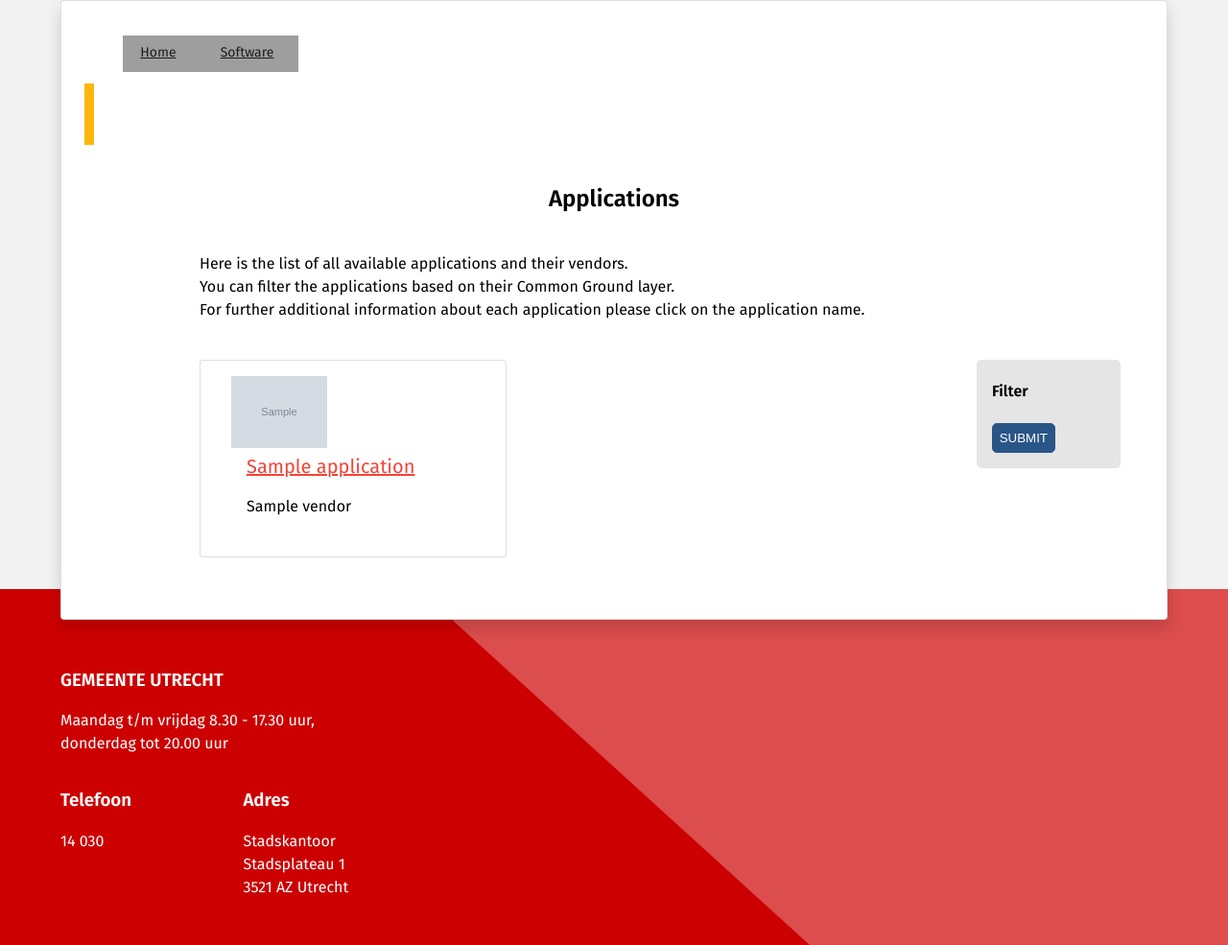
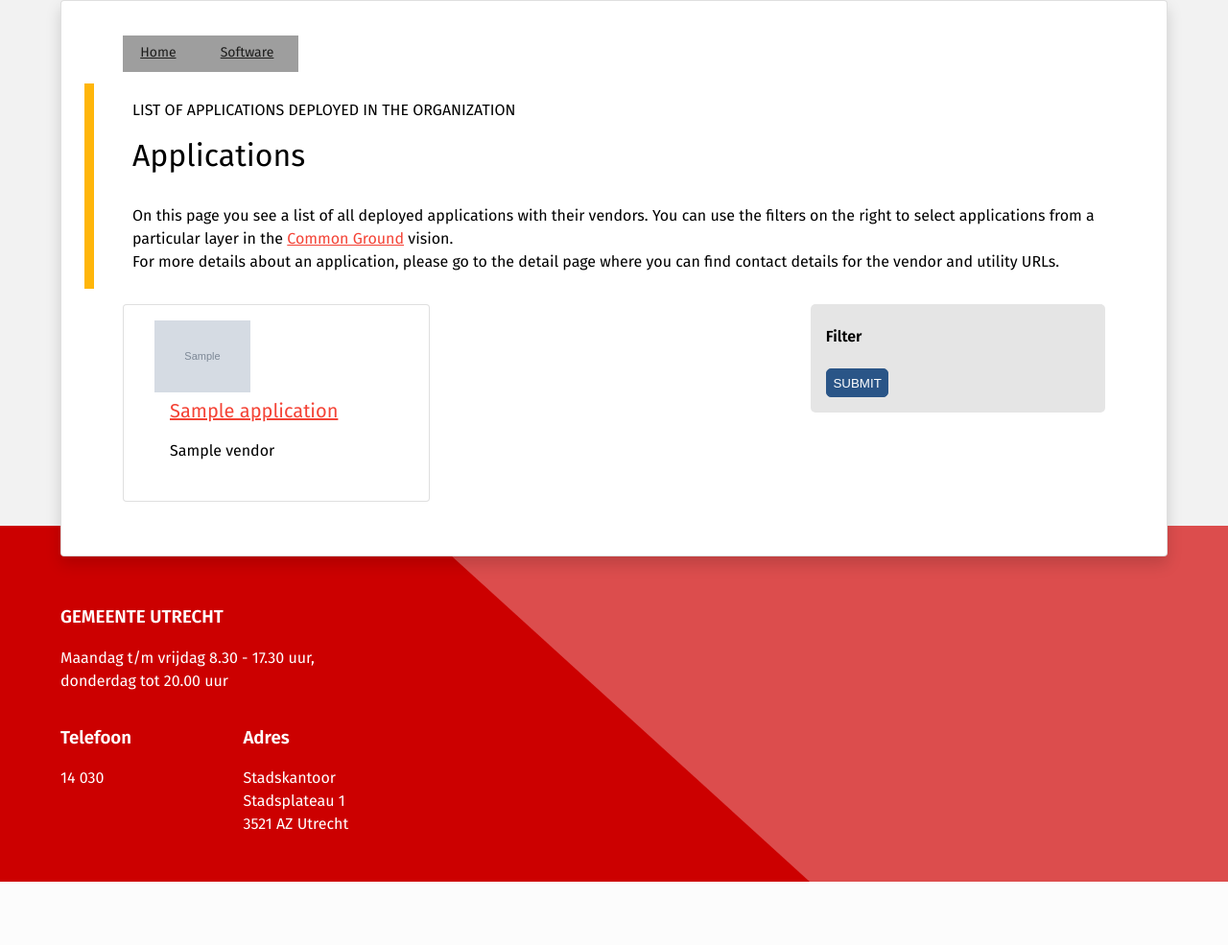
Before and after one commit to GemeenteUtrecht/beheerconsole, a Django app: template src/beheerconsole/applications/templates/applications/application_list.html in a window 1280 px wide. Shown: the part 155-1140 px from the top of the page at 96% size. After the commit the page ends 1074 px from the top, so only its background shows below. Run offline with Django 3.2, Linux system fonts and the light colour scheme; the template is opened without the code that fills it: most values are stand-ins (such as "Sample title", 1, 10 or a date in 2020); grey boxes marked "Sample" are stand-in pictures; style sheets or scripts are compiled from the project's sources; some libraries are stand-ins or nearby versions; grey boxes are pictures that could not be loaded.

Commit message:
:recycle: Refactor markup for application list

```diff
--- a/src/beheerconsole/applications/templates/applications/application_list.html
+++ b/src/beheerconsole/applications/templates/applications/application_list.html
@@ -1,49 +1,57 @@
 {% extends "master.html" %}
-{% load static %}
+{% load i18n %}
 
 {% block crumbs %}
-    <li class="breadcrumbs__item"><a href="{% url 'applications:application-list' %}">Software</a></li>
+    <li class="breadcrumbs__item">
+        <a href="{% url 'applications:application-list' %}">
+            {% trans "Software" %}
+        </a>
+    </li>
+{% endblock %}
+
+
+{% block content-header-subtitle %}
+    {% trans "List of applications deployed in the organization" %}
+{% endblock %}
+{% block content-header-title %}{% trans "Applications" %}{% endblock %}
+
+{% block content-header-explanation %}
+{% blocktrans trimmed %}
+On this page you see a list of all deployed applications with their vendors. You can use
+the filters on the right to select applications from a particular layer in the
+<a href="https://commonground.nl/" target="_blank" rel="noopener nofollow">Common Ground</a> vision.
+<br>
+For more details about an application, please go to the detail page where you can find
+contact details for the vendor and utility URLs.
+{% endblocktrans %}
 {% endblock %}
 
 
 {% block content %}
-    <article class="p-small">
-        <header class="header">
-            <h1>Applications</h1>
-        </header>
+    <article class="list-view">
 
-        <p class="p-small p-left">
-            Here is the list of all available applications and their vendors. <br>
-            You can filter the applications based on their Common Ground layer. <br>
-            For further additional information about each application please click on the application name.
-        </p>
+        <section class="list-view__results">
+            {% for application in object_list %}
+                <div class="list-item card">
 
-        <section class="flex-container">
-
-            <div class="flex-column p-left">
-                {% for application in object_list %}
-                <div class="list-item card">
                     {% if application.logo %}
                         <img class="list-item__img" src="{{ application.logo.url }}">
                     {% endif %}
 
                     <div class="list-item__desc">
-                    <a href="{% url 'applications:application-detail' pk=application.pk %}" >{{ application }}</a>
-                    <p>{{ application.vendor }}</p>
+                        <a href="{% url 'applications:application-detail' pk=application.pk %}" >
+                            {{ application }}
+                        </a>
+                        <p>{{ application.vendor }}</p>
                     </div>
                 </div>
-                {% endfor %}
-            </div>
+            {% endfor %}
+        </section>
 
-            <div class="filter">
-                <h4>Filter</h4>
-                <form action="" method="get">
-                    {{ filter.form.as_p }}
-                    <input type="submit" class="button"/>
-                </form>
-            </div>
+        <aside class="list-view__filters">
+            {% include "includes/filters.html" %}
+        </aside>
 
-        </section>
     </article>
 
 {% endblock %}
--- /dev/null
+++ b/src/beheerconsole/templates/includes/filters.html
@@ -0,0 +1,8 @@
+{% load i18n %}
+
+<h4>{% trans "Filter" %}</h4>
+
+<form action="" method="get">
+    {{ filter.form.as_p }}
+    <input type="submit" class="button"/>
+</form>
```
Also changed, not shown: src/beheerconsole/processes/templates/processes/process_list.html (+7 -8 lines).
